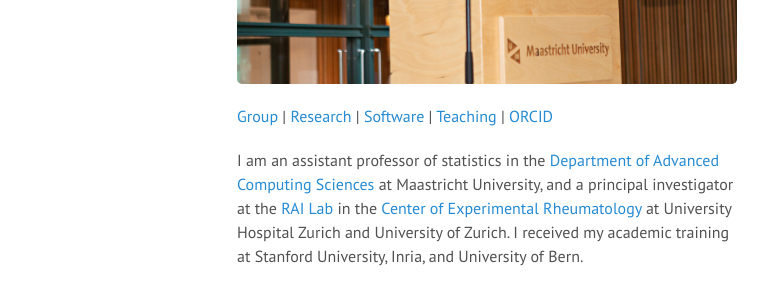
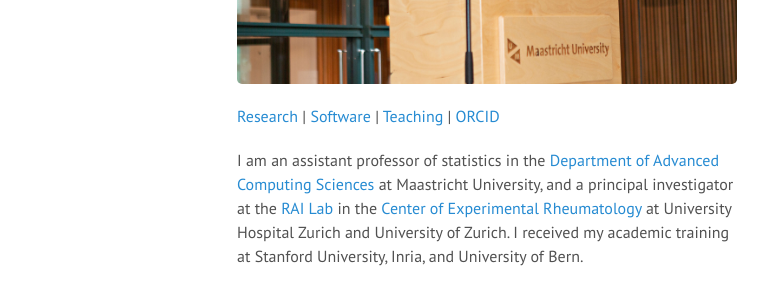
Before and after one commit to ChristofSeiler/ChristofSeiler.github.io, a Jekyll site: the page built from index.html, in a window 1280 px wide. Shown: the part 382-674 px from the top of the page, without its empty margins (3-771 px from the left). Built offline with Jekyll 4.4.1, drawn with Linux system fonts in a browser that asks for light colours; the list of posts is cut into pages by our own code.

Commit message:
Update index.html

```diff
--- a/index.html
+++ b/index.html
@@ -12,7 +12,6 @@ p.narrow {
 <img src="public/portrait.jpg" alt="" border="0" width="500px"/>
 
 <p class="narrow">
-<a href="group/">Group</a> |
 <a href="research/">Research</a> |
 <a href="software/">Software</a> |
 <a href="teaching/">Teaching</a> |
```
